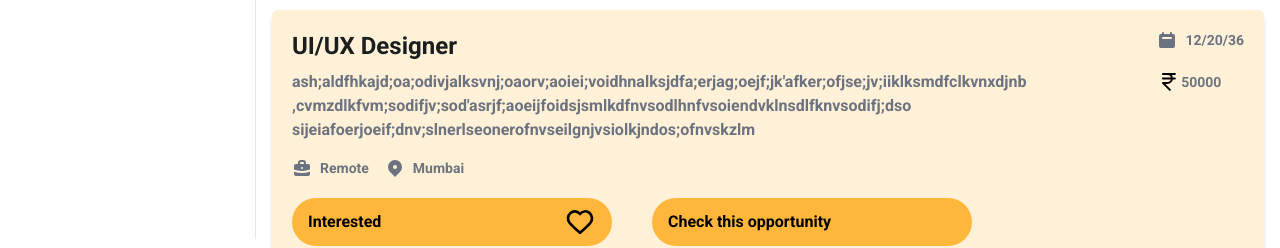
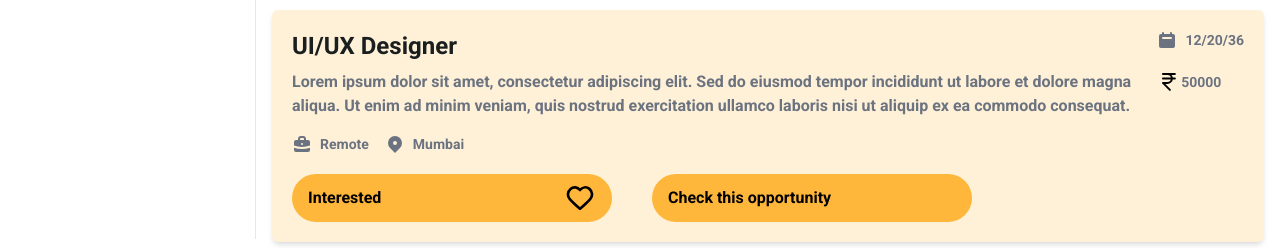
Before and after one commit to imabhinavdev/rolehunt, a Next.js app: page /user/dashboard in a window 1280 px wide. Shown: the part 561-809 px from the top of the page. Built offline with nearby package versions, Linux system fonts and the light colour scheme.

Commit message:
Update user profile page and job list card descriptions

```diff
--- a/src/app/user/profile/page.js
+++ b/src/app/user/profile/page.js
@@ -1,11 +1,11 @@
 import { Github, Leetcode, Linkedin } from "@/components/Icons";
 import React from "react";
-
+import Link from "next/link";
 const Profile = () => {
   return (
     <div className="w-full  ">
       <div className="flex  w-full flex-col shadow-md items-center rounded-md border md:flex-row">
-        <div className="h-full w-full md:h-[200px] md:w-[300px]">
+        <div className="h-full w-full md:h-60 md:w-80">
           <img
             src="https://img.freepik.com/free-photo/portrait-young-woman-with-magnificent-smile-standing-with-arms-folded-isolated-white_171337-1184.jpg?w=1380&t=st=1708233179~exp=1708233779~hmac=e3acdcd12c791ed532a9dc431c16b893301f8c63136870ae47d593b8acc85a7f"
             alt="Laptop"
@@ -15,14 +15,15 @@ const Profile = () => {
         <div>
           <div className="p-5 ">
             <div className="flex gap-10 items-center justify-between ">
-              <h1 className="inline-flex items-center text-4xl font-semibold">
+              <h1 className=" items-center text-2xl md:text-4xl font-semibold">
                 Anushka Kishor
               </h1>
-              <div className="sm:w-28 md:32">
-                <p className="md:px-2 sm:px-6 shadow-md inline-block rounded-full bg-blue text-black   font-medium">
-                  Edit Profile
-                </p>
-              </div>
+              <Link
+                href="#"
+                className="md:px-2 sm:px-6 shadow-md  rounded-full  bg-green  text-white text-sm w-28 p-1 text-center "
+              >
+                Edit Profile
+              </Link>
             </div>
             <p className="mt-3 text-lg text-gray-600">
               Developer by profession and Designer by passion
--- a/src/components/JoblistCard.js
+++ b/src/components/JoblistCard.js
@@ -5,7 +5,7 @@ const JobListCard = () => {
     {
       href: "https://www.google.com/",
       title: "UI/UX Designer",
-      desc: "ash;aldfhkajd;oa;odivjalksvnj;oaorv;aoiei;voidhnalksjdfa;erjag;oejf;jk'afker;ofjse;jv;iiklksmdfclkvnxdjnb ,cvmzdlkfvm;sodifjv;sod'asrjf;aoeijfoidsjsmlkdfnvsodlhnfvsoiendvklnsdlfknvsodifj;dso sijeiafoerjoeif;dnv;slnerlseonerofnvseilgnjvsiolkjndos;ofnvskzlm",
+      desc: "Lorem ipsum dolor sit amet, consectetur adipiscing elit. Sed do eiusmod tempor incididunt ut labore et dolore magna aliqua. Ut enim ad minim veniam, quis nostrud exercitation ullamco laboris nisi ut aliquip ex ea commodo consequat.",
       date: "12/20/36",
       salary: "50000",
       type: "Remote",
@@ -14,7 +14,7 @@ const JobListCard = () => {
     {
       href: "https://www.google.com/",
       title: "Testing",
-      desc: "ash;aldfhkajd;oa;odivjalksvnj;oaorv;aoiei;voidhnalksjdfa;erjag;oejf;jk'afker;ofjse;jv;iiklksmdfclkvnxdjnb ,cvmzdlkfvm;sodifjv;sod'asrjf;aoeijfoidsjsmlkdfnvsodlhnfvsoiendvklnsdlfknvsodifj;dso sijeiafoerjoeif;dnv;slnerlseonerofnvseilgnjvsiolkjndos;ofnvskzlm",
+      desc: "Lorem ipsum dolor sit amet, consectetur adipiscing elit. Sed do eiusmod tempor incididunt ut labore et dolore magna aliqua. Ut enim ad minim veniam, quis nostrud exercitation ullamco laboris nisi ut aliquip ex ea commodo consequat.",
       date: "12/20/36",
       salary: "10000",
       type: "Remote",
@@ -44,7 +44,9 @@ const JobListCard = () => {
                       <h3 className="text-2xl  font-bold text-black ">
                         {item.title}
                       </h3>
-                      <p className="text-gray-500 mt-2  pr-2">{item.desc}</p>
+                      <p className="text-gray-500 mt-2 font-normal text-wrap  pr-2">
+                        {item.desc}
+                      </p>
                     </div>
                     <div className="mt-5 space-y-4 text-sm sm:mt-0 sm:space-y-2">
                       <span className="flex items-center text-gray-500">
```
